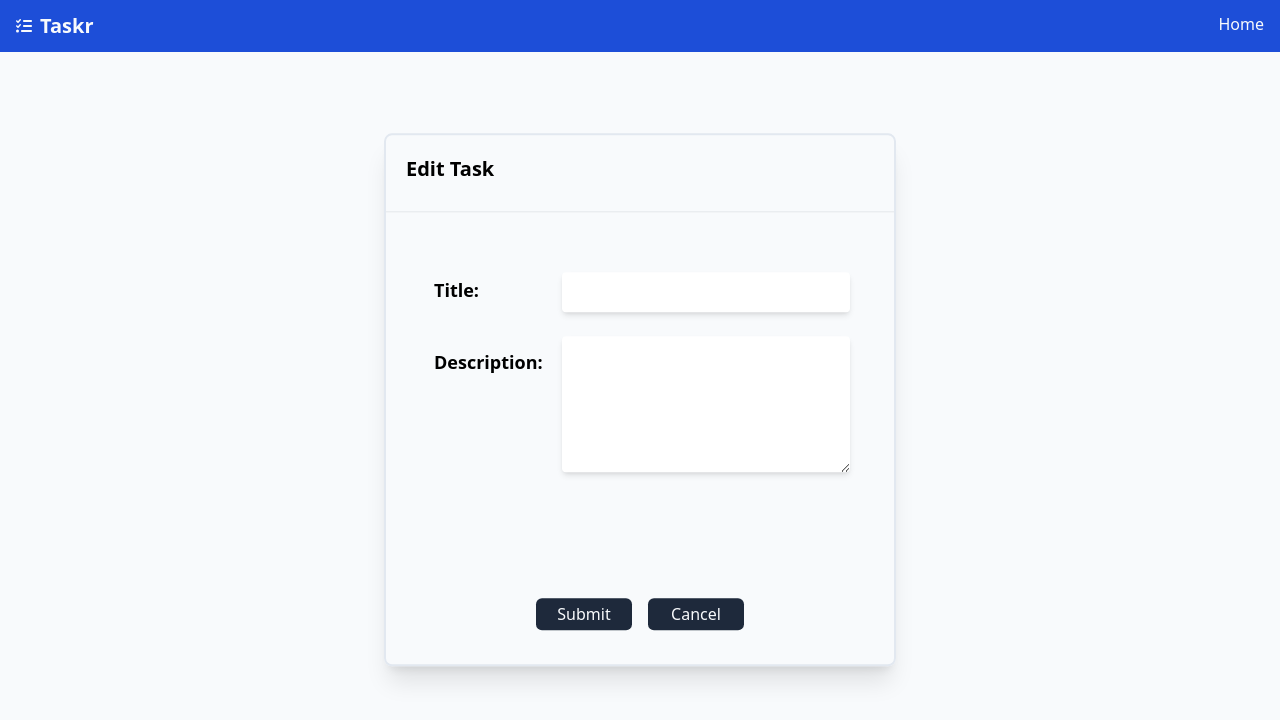
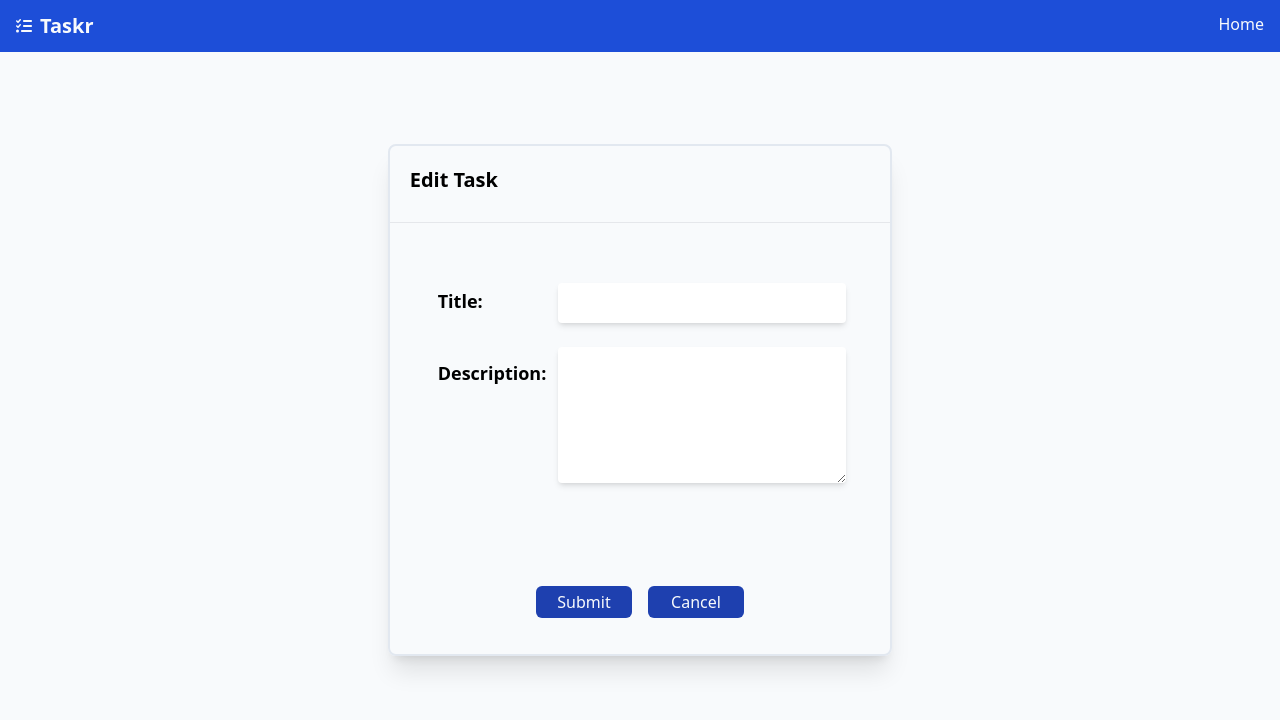
Before and after one commit to ahunt2/taskr, a Vue app: page /edit-task in a window 1280 px wide. Shown: the top 720 px of the page. Built offline with nearby package versions, Linux system fonts and the light colour scheme.

Commit message:
Added tooltips

```diff
--- a/package.json
+++ b/package.json
@@ -13,8 +13,10 @@
     "@fortawesome/free-regular-svg-icons": "^6.1.1",
     "@fortawesome/free-solid-svg-icons": "^6.1.1",
     "@fortawesome/vue-fontawesome": "^3.0.1",
+    "floating-vue": "^2.0.0-beta.17",
     "pinia": "^2.0.14",
     "uuid": "^8.3.2",
+    "v-tooltip": "^2.1.3",
     "vue": "^3.2.37",
     "vue-router": "^4.0.16"
   },
--- a/src/components/CreateTaskForm.vue
+++ b/src/components/CreateTaskForm.vue
@@ -56,7 +56,7 @@ function cancelForm() {
         </div>
       </div>
 
-      <div class="flex p-3 mt-24 justify-center space-x-4">
+      <div class="flex p-3 justify-center space-x-4 btn-group">
         <button @click="submitForm()" class="w-24 h-8 bg-slate-800 rounded-md text-slate-50">Submit</button>
         <button @click="cancelForm()" class="w-24 h-8 bg-slate-800 rounded-md text-slate-50">Cancel</button>
       </div>
@@ -64,3 +64,13 @@ function cancelForm() {
     </form>
   </div>
 </template>
+
+<style scoped>
+.btn-group {
+  position: fixed;
+  left: 50%;
+  bottom: 20px;
+  transform: translate(-50%, -50%);
+  margin: 0 auto;
+}
+</style>
--- a/src/components/EditTaskForm.vue
+++ b/src/components/EditTaskForm.vue
@@ -56,11 +56,21 @@ function cancelForm() {
         </div>
       </div>
 
-      <div class="flex p-3 mt-24 justify-center space-x-4">
-        <button @click="submitForm()" class="w-24 h-8 bg-slate-800 rounded-md text-slate-50">Submit</button>
-        <button @click="cancelForm()" class="w-24 h-8 bg-slate-800 rounded-md text-slate-50">Cancel</button>
+      <div class="flex p-3justify-center space-x-4 btn-group">
+        <button @click="submitForm()" class="w-24 h-8 bg-blue-800 rounded-md text-slate-50 hover:bg-slate-800">Submit</button>
+        <button @click="cancelForm()" class="w-24 h-8 bg-blue-800 rounded-md text-slate-50 hover:bg-slate-800">Cancel</button>
       </div>
 
     </form>
   </div>
 </template>
+
+<style scoped>
+.btn-group {
+  position: fixed;
+  left: 50%;
+  bottom: 20px;
+  transform: translate(-50%, -50%);
+  margin: 0 auto;
+}
+</style>
--- a/src/components/TaskItem.vue
+++ b/src/components/TaskItem.vue
@@ -32,13 +32,13 @@ function editTask() {
         <h1>{{ props.title }}</h1>
       </div>
       <div class="absolute right-0 space-x-4">
-        <button @click="editTask()">
+        <button @click="editTask()" v-tooltip="'Edit Task'">
           <font-awesome-icon class="hover:cursor-pointer" icon="fa-solid fa-pen" size="lg" />
         </button>
-        <button @click="completeTask()" class="text-green-700">
+        <button @click="completeTask()" class="text-green-700" v-tooltip="'Complete Task'">
           <font-awesome-icon class="hover:cursor-pointer" icon="fa-solid fa-circle-check" size="lg" />
         </button>
-        <button @click="removeTask()" class="text-red-700">
+        <button @click="removeTask()" class="text-red-700" v-tooltip="'Remove Task'">
           <font-awesome-icon class="hover:cursor-pointer" icon="fa-solid fa-circle-xmark" size="lg" />
         </button>
       </div>
--- a/src/components/TasksList.vue
+++ b/src/components/TasksList.vue
@@ -17,7 +17,7 @@ function createTask() {
       <div class="float-left flex">
         <h1 class="text-xl font-semibold">Tasks</h1>
       </div>
-      <div class="float-right mr-4 text-blue-400">
+      <div class="float-right mr-4 text-blue-400" v-tooltip="'Create new task'">
         <font-awesome-icon class="hover:cursor-pointer" icon="fa-solid fa-circle-plus" size="lg" @click="createTask()" />
       </div>
     </div>
--- a/src/components/layout/TaskrHeader.vue
+++ b/src/components/layout/TaskrHeader.vue
@@ -1,10 +1,16 @@
 <script setup>
-import { RouterLink } from 'vue-router';
+import { RouterLink, useRouter } from 'vue-router';
+
+const router = useRouter()
+
+function routeHome() {
+  router.push('/')
+}
 </script>
 
 <template>
   <div class="px-4 py-3 bg-blue-700 text-slate-50 overflow-hidden">
-    <div class="float-left flex">
+    <div class="float-left flex hover:cursor-pointer" @click="routeHome()">
       <font-awesome-icon icon="fa-solid fa-list-check" class="mt-1.5 mr-2" />
       <h1 class="text-xl font-semibold">Taskr</h1>
     </div>
--- a/src/main.js
+++ b/src/main.js
@@ -8,9 +8,11 @@ import { faCircleXmark } from '@fortawesome/free-solid-svg-icons'
 import { faCircleCheck } from '@fortawesome/free-solid-svg-icons'
 import { faCirclePlus } from '@fortawesome/free-solid-svg-icons'
 import { faPen } from '@fortawesome/free-solid-svg-icons'
+import FloatingVue from 'floating-vue'
 
 import App from './App.vue'
 import router from './router'
+import 'floating-vue/dist/style.css'
 
 library.add(faListCheck)
 library.add(faCircleXmark)
@@ -22,6 +24,7 @@ const app = createApp(App)
 
 app.use(createPinia())
 app.use(router)
+app.use(FloatingVue)
 app.component('font-awesome-icon', FontAwesomeIcon)
 
 app.mount('#app')
--- a/src/views/CreateTaskView.vue
+++ b/src/views/CreateTaskView.vue
@@ -4,6 +4,6 @@ import CreateTaskForm from '../components/CreateTaskForm.vue'
 
 <template>
   <div class="h-screen flex justify-center">
-    <CreateTaskForm class="center-x h-2/3 w-2/5 min-w-fit rounded-lg border-slate-200 border-2 shadow-xl" />
+    <CreateTaskForm class="center-x h-2/3 w-96 min-w-fit h-[32rem] min-h-fit rounded-lg border-slate-200 border-2 shadow-xl" />
   </div>
 </template>
--- a/src/views/EditTaskView.vue
+++ b/src/views/EditTaskView.vue
@@ -4,6 +4,6 @@ import EditTaskForm from '../components/EditTaskForm.vue'
 
 <template>
   <div class="h-screen flex justify-center">
-    <EditTaskForm class="center-x h-2/3 w-2/5 min-w-fit rounded-lg border-slate-200 border-2 shadow-xl" />
+    <EditTaskForm class="center-x h-2/3 w-96 min-w-fit h-[32rem] min-h-fit rounded-lg border-slate-200 border-2 shadow-xl" />
   </div>
 </template>
```
Also changed, not shown: 1 other file (tests, documents, lock files or other folders).
